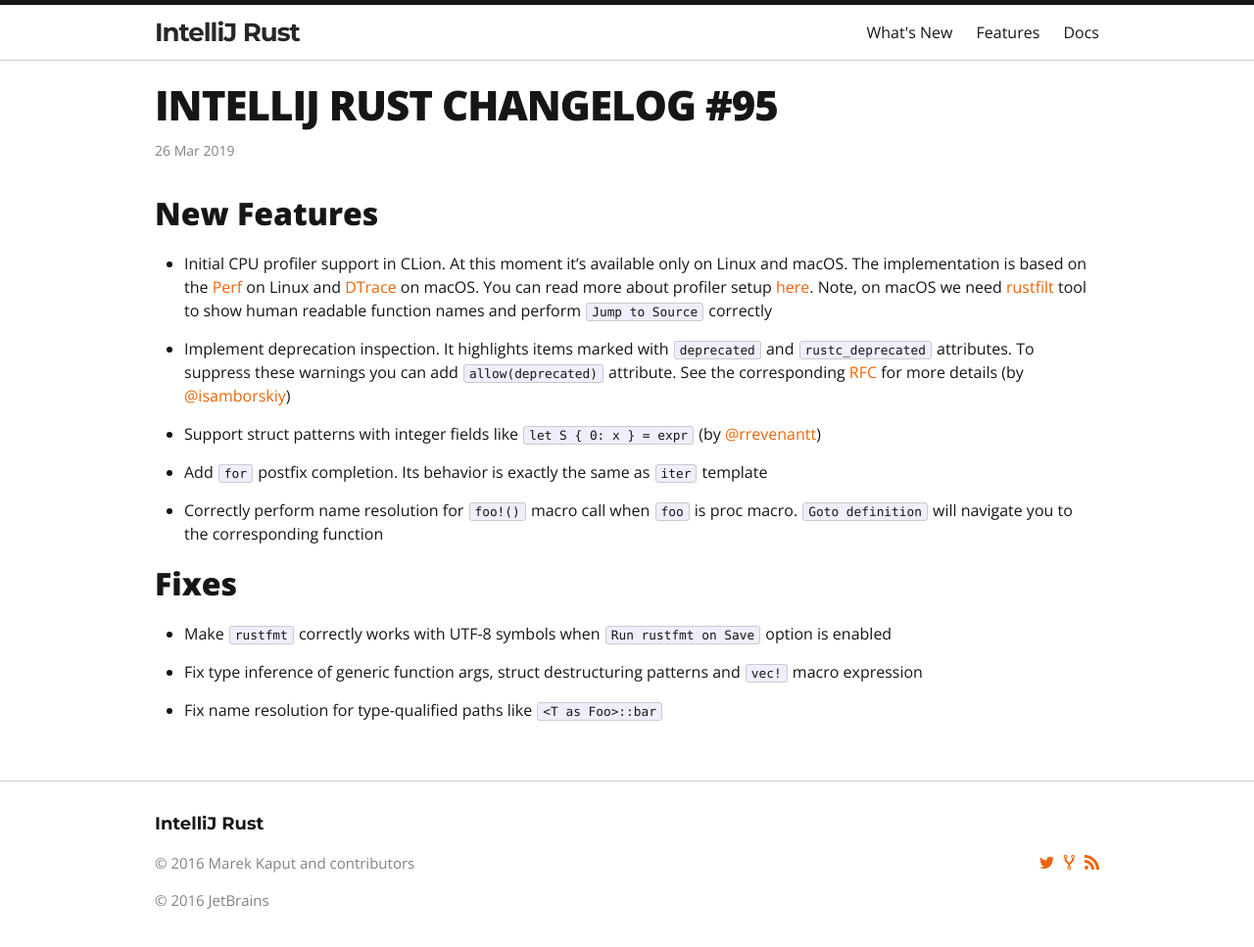
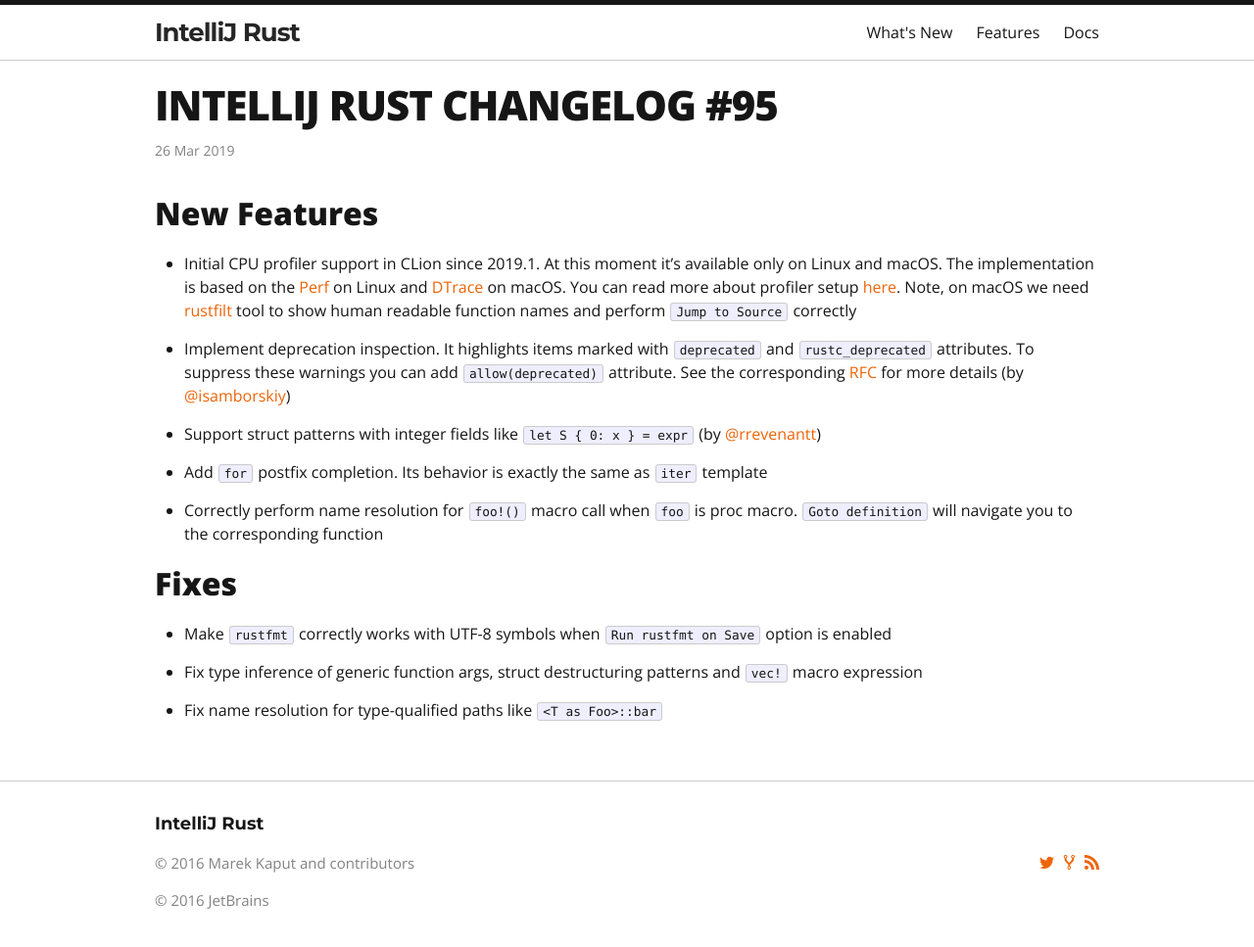
Before and after one commit to intellij-rust/intellij-rust.github.io, a Jekyll site: the page built from _posts/2019-03-26-changelog-95.markdown, in a window 1280 px wide and 990 px high. Shown: the top 967 px of the window at 98% size. Built offline with Jekyll 4.4.1, drawn with Linux system fonts in a browser that asks for light colours; nearby versions of some CDN libraries; some web fonts are replaced.

Commit message:
Changelog 95: profiler is available only since 2019.1

```diff
--- a/_posts/2019-03-26-changelog-95.markdown
+++ b/_posts/2019-03-26-changelog-95.markdown
@@ -7,7 +7,7 @@
 
 ## New Features
 
-* Initial CPU profiler support in CLion. At this moment it's available only on Linux and macOS.
+* Initial CPU profiler support in CLion since 2019.1. At this moment it's available only on Linux and macOS.
 The implementation is based on the [Perf](https://perf.wiki.kernel.org/index.php/Main_Page) on Linux
 and [DTrace](http://dtrace.org/blogs/about/) on macOS.
 You can read more about profiler setup [here](https://www.jetbrains.com/help/clion/cpu-profiler.html#Prerequisites).
```
